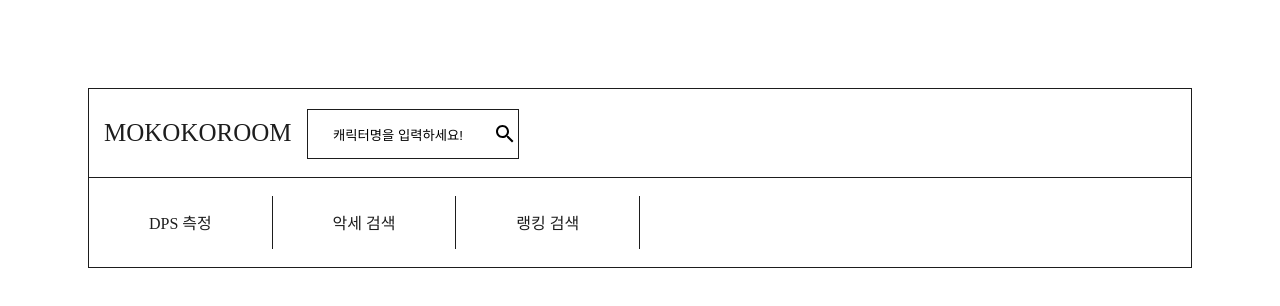
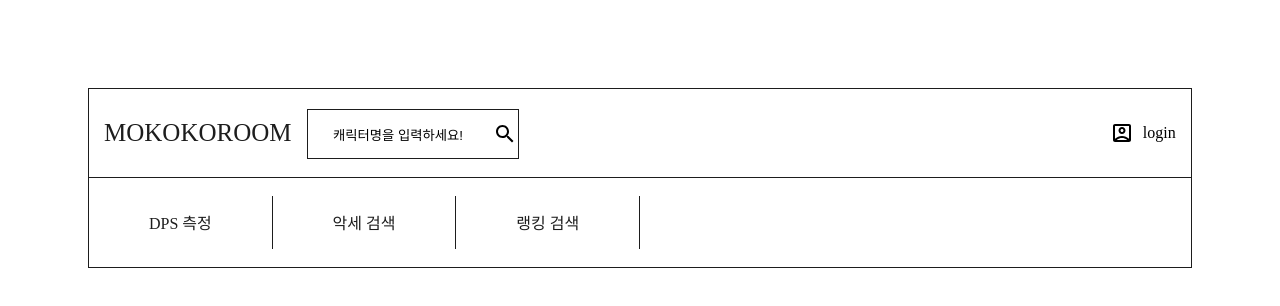
Before and after one commit to juunghyun/mokokoroom, a React (Create React App) app: page /test in a window 1280 px wide. Shown: the top 306 px of the page. Built offline with nearby package versions, Linux system fonts and the light colour scheme; no server answers.

Commit message:
search Nav에 로그인 공간 추가

```diff
--- a/src/components/molecules/SearchNav.js
+++ b/src/components/molecules/SearchNav.js
@@ -2,10 +2,13 @@
 import {Link} from 'react-router-dom';
 import styled from 'styled-components';
 import SearchOutlinedIcon from "@mui/icons-material/SearchOutlined";
+import KeyboardArrowDownOutlinedIcon from '@mui/icons-material/KeyboardArrowDownOutlined';
+import AccountBoxOutlinedIcon from '@mui/icons-material/AccountBoxOutlined';
 import {useState} from "react";
 
 const SearchNav = () => {
 
+    const isLogin = true; //TODO : 로그인 상태 체크 state 구현해야함
     const [isText, setIsText] = useState("캐릭터명을 입력하세요!");
 
     //검색 박스 입력시 text 구성(클릭)
@@ -29,10 +32,14 @@
 
 
     return (
-        <SearchNav1>
+        <SearchNavBody>
+
+            {/*로고 버튼 누르면 홈으로*/}
             <LogoDiv>
                 <NavA href="/">MOKOKOROOM</NavA>
             </LogoDiv>
+
+            {/*검색 버튼 검색 기능 제공*/}
             <SearchDiv>
                 <SearchBoxDiv>
                     <SearchText
@@ -48,14 +55,25 @@
                     </SearchIconImg>
                 </SearchBoxDiv>
             </SearchDiv>
-        </SearchNav1>
+
+            <SearchLoginBox>
+                <SearchLoginIconImg>
+                    <AccountBoxOutlinedIcon></AccountBoxOutlinedIcon>
+                </SearchLoginIconImg>
+                <SearchLoginText>
+                    { !isLogin ? (
+                        <div>로그인 아이디</div>) : <div>login</div>}
+                </SearchLoginText>
+            </SearchLoginBox>
+
+        </SearchNavBody>
     );
 };
 
 export default SearchNav;
 
 // 최상단 MokokoRoom과 캐릭터명 입력을 감싸는 nav
-const SearchNav1 = styled.nav`
+const SearchNavBody = styled.nav`
   display: grid;
   grid-column: 1/-1;
   grid-row: 1/2;
@@ -91,6 +109,7 @@
   column-gap: 3px;
 `;
 
+
 //mui로 가져온 이미지. 검색 박스 내부 이미지
 const SearchIconImg = styled.div`
   display: flex;
@@ -106,6 +125,39 @@
   text-align: center;
 `;
 
+//
+const SearchLoginBox = styled.div`
+  border: 1px #1d1d1d solid;
+  width:100%;
+  height:100%;
+  grid-column: 6/7;
+  border:none;
+  display: grid;
+  grid-template-columns: 2fr 1fr;
+  grid-template-rows: 1fr;
+  column-gap: 3px;
+`;
+
+
+//
+const SearchLoginIconImg = styled.div`
+  display: flex;
+  justify-content: right;
+  align-items: center;
+  width: 100%;
+  height: 100%;
+`;
+
+//검색 박스 내부 검색칸 Input
+const SearchLoginText = styled.div`
+  display: flex;
+  justify-content: center;
+  align-items: center;
+  padding-right: 10px;
+  border: none;
+  text-align: center;
+`;
+
 const NavA = styled.a`
   text-decoration: none;
   color: #1d1d1d;
--- a/src/components/pages/TestPage.js
+++ b/src/components/pages/TestPage.js
@@ -25,7 +25,7 @@
     useEffect(() => {
         const handleScroll = () => {
             const scrollPosition = window.scrollY;
-            const scrollThreshold = 150; // 스크롤을 내린 후 Nav가 border-radius가 적용되는 위치
+            const scrollThreshold = 180; // 스크롤을 내린 후 Nav가 border-radius가 적용되는 위치
             setIsScrolled(scrollPosition > scrollThreshold);
         };
 
```
